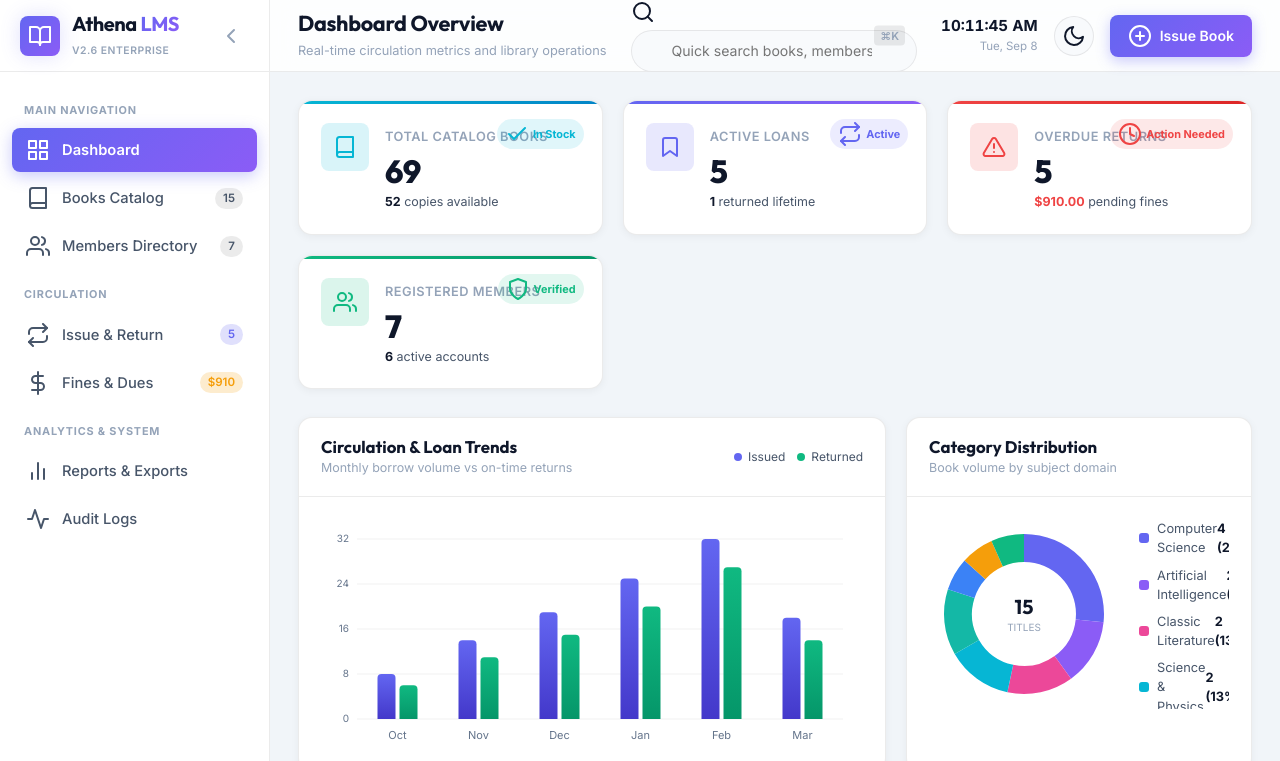
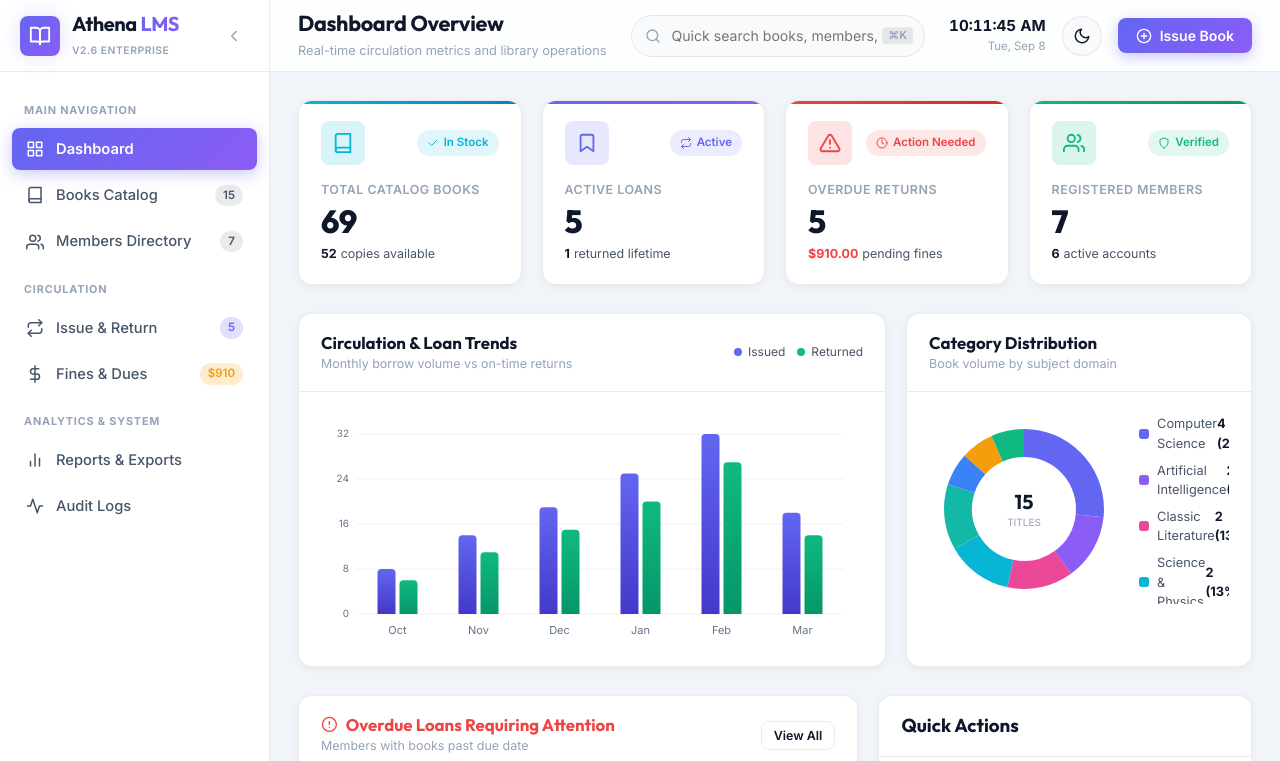
Before and after one commit to kashyapAsha/LMS, a Flask app: page / in a window 1280 px wide. Shown: the top 761 px of the page. Run offline with Flask 3, Linux system fonts and the light colour scheme; data comes from the database, SQL or seed files in the repository.

Commit message:
dashboard alignment

```diff
--- a/Library_Management_System/static/css/components.css
+++ b/Library_Management_System/static/css/components.css
@@ -35,7 +35,9 @@
     max-width: 380px;
 }
 
-.search-input-wrap i {
+.search-input-wrap i,
+.search-input-wrap svg,
+.search-input-wrap .feather {
     position: absolute;
     left: 12px;
     top: 50%;
@@ -43,6 +45,7 @@
     width: 16px;
     height: 16px;
     color: var(--text-muted);
+    pointer-events: none;
 }
 
 .search-input-wrap .form-control {
@@ -98,7 +101,9 @@ textarea.form-control {
     box-shadow: var(--shadow-sm);
 }
 
-.btn-icon-toggle i {
+.btn-icon-toggle i,
+.btn-icon-toggle svg,
+.btn-icon-toggle .feather {
     width: 16px;
     height: 16px;
 }
--- a/Library_Management_System/static/css/style.css
+++ b/Library_Management_System/static/css/style.css
@@ -87,6 +87,18 @@
     padding: 0;
 }
 
+svg.feather, i.feather {
+    width: 1em;
+    height: 1em;
+    stroke-width: 2;
+    stroke: currentColor;
+    fill: none;
+    stroke-linecap: round;
+    stroke-linejoin: round;
+    vertical-align: middle;
+    display: inline-block;
+}
+
 html, body {
     height: 100%;
     font-family: 'Inter', system-ui, -apple-system, BlinkMacSystemFont, 'Segoe UI', Roboto, sans-serif;
@@ -168,7 +180,9 @@ button, input, select, textarea {
     box-shadow: var(--shadow-glow);
 }
 
-.logo-icon i {
+.logo-icon i,
+.logo-icon svg,
+.logo-icon .feather {
     width: 22px;
     height: 22px;
 }
@@ -213,6 +227,13 @@ button, input, select, textarea {
     background: var(--border-glass);
 }
 
+.btn-sidebar-toggle i,
+.btn-sidebar-toggle svg,
+.btn-sidebar-toggle .feather {
+    width: 18px;
+    height: 18px;
+}
+
 .sidebar-nav {
     flex: 1;
     overflow-y: auto;
@@ -245,10 +266,13 @@ button, input, select, textarea {
     cursor: pointer;
 }
 
-.nav-item i {
+.nav-item i,
+.nav-item svg,
+.nav-item .feather {
     width: 18px;
     height: 18px;
     transition: transform var(--transition-fast);
+    flex-shrink: 0;
 }
 
 .nav-item:hover {
@@ -256,7 +280,9 @@ button, input, select, textarea {
     background: var(--border-glass);
 }
 
-.nav-item:hover i {
+.nav-item:hover i,
+.nav-item:hover svg,
+.nav-item:hover .feather {
     transform: scale(1.1);
 }
 
@@ -400,9 +426,13 @@ button, input, select, textarea {
 .global-search-bar {
     position: relative;
     width: 100%;
+    display: flex;
+    align-items: center;
 }
 
-.global-search-bar i {
+.global-search-bar i,
+.global-search-bar svg,
+.global-search-bar .feather {
     position: absolute;
     left: 14px;
     top: 50%;
@@ -410,6 +440,7 @@ button, input, select, textarea {
     width: 16px;
     height: 16px;
     color: var(--text-muted);
+    pointer-events: none;
 }
 
 .global-search-bar input {
@@ -442,6 +473,8 @@ button, input, select, textarea {
     background: var(--border-glass);
     padding: 2px 6px;
     border-radius: 4px;
+    pointer-events: none;
+    line-height: 1.2;
 }
 
 .navbar-right {
@@ -480,6 +513,7 @@ button, input, select, textarea {
     justify-content: center;
     cursor: pointer;
     transition: all var(--transition-fast);
+    flex-shrink: 0;
 }
 
 .btn-theme-toggle:hover {
@@ -487,7 +521,9 @@ button, input, select, textarea {
     transform: scale(1.05);
 }
 
-.btn-theme-toggle i {
+.btn-theme-toggle i,
+.btn-theme-toggle svg,
+.btn-theme-toggle .feather {
     width: 18px;
     height: 18px;
 }
@@ -511,6 +547,13 @@ button, input, select, textarea {
     cursor: pointer;
     box-shadow: 0 4px 14px var(--primary-glow);
     transition: all var(--transition-fast);
+}
+
+.btn-primary i,
+.btn-primary svg,
+.btn-primary .feather {
+    width: 16px;
+    height: 16px;
 }
 
 .btn-primary:hover {
@@ -549,20 +592,33 @@ button, input, select, textarea {
    ========================================================== */
 .stats-grid {
     display: grid;
-    grid-template-columns: repeat(auto-fit, minmax(240px, 1fr));
+    grid-template-columns: repeat(4, 1fr);
     gap: 20px;
     margin-bottom: 28px;
+}
+
+@media (max-width: 1200px) {
+    .stats-grid {
+        grid-template-columns: repeat(2, 1fr);
+    }
+}
+
+@media (max-width: 640px) {
+    .stats-grid {
+        grid-template-columns: 1fr;
+    }
 }
 
 .stat-card {
     background: var(--bg-surface);
     border: 1px solid var(--border-glass);
     border-radius: var(--radius-md);
-    padding: 22px;
+    padding: 20px 22px;
     position: relative;
     overflow: hidden;
     display: flex;
-    align-items: flex-start;
+    flex-direction: column;
+    justify-content: space-between;
     gap: 16px;
     box-shadow: var(--shadow-sm);
     transition: transform var(--transition-fast), box-shadow var(--transition-fast), border-color var(--transition-fast);
@@ -588,9 +644,16 @@ button, input, select, textarea {
 .card-overdue::after { background: var(--rose-gradient); }
 .card-members::after { background: var(--emerald-gradient); }
 
+.stat-card-header {
+    display: flex;
+    align-items: center;
+    justify-content: space-between;
+    width: 100%;
+}
+
 .stat-card-icon {
-    width: 48px;
-    height: 48px;
+    width: 44px;
+    height: 44px;
     border-radius: var(--radius-sm);
     display: flex;
     align-items: center;
@@ -598,33 +661,47 @@ button, input, select, textarea {
     flex-shrink: 0;
 }
 
+.stat-card-icon i,
+.stat-card-icon svg,
+.stat-card-icon .feather {
+    width: 22px;
+    height: 22px;
+}
+
 .card-books .stat-card-icon { background: rgba(6, 182, 212, 0.15); color: var(--accent-cyan); }
 .card-loans .stat-card-icon { background: rgba(99, 102, 241, 0.15); color: var(--primary); }
 .card-overdue .stat-card-icon { background: rgba(239, 68, 68, 0.15); color: var(--accent-rose); }
 .card-members .stat-card-icon { background: rgba(16, 185, 129, 0.15); color: var(--accent-emerald); }
 
-.stat-card-content {
-    flex: 1;
+.stat-card-body {
+    display: flex;
+    flex-direction: column;
 }
 
 .stat-label {
-    font-size: 0.8rem;
+    font-size: 0.78rem;
     font-weight: 600;
     color: var(--text-muted);
     text-transform: uppercase;
     letter-spacing: 0.5px;
+    margin-bottom: 4px;
 }
 
 .stat-value {
     font-size: 2rem;
     font-weight: 800;
+    line-height: 1.1;
     letter-spacing: -0.5px;
-    margin: 4px 0 2px;
+    margin-bottom: 6px;
+    color: var(--text-primary);
 }
 
 .stat-sub {
     font-size: 0.78rem;
     color: var(--text-secondary);
+    display: flex;
+    align-items: center;
+    gap: 4px;
 }
 
 .stat-highlight {
@@ -637,16 +714,21 @@ button, input, select, textarea {
 }
 
 .stat-badge {
-    position: absolute;
-    top: 18px;
-    right: 18px;
-    font-size: 0.68rem;
-    font-weight: 700;
-    padding: 3px 8px;
+    font-size: 0.72rem;
+    font-weight: 600;
+    padding: 4px 10px;
     border-radius: var(--radius-full);
-    display: flex;
+    display: inline-flex;
     align-items: center;
-    gap: 4px;
+    gap: 5px;
+    white-space: nowrap;
+}
+
+.stat-badge i,
+.stat-badge svg,
+.stat-badge .feather {
+    width: 12px;
+    height: 12px;
 }
 
 .badge-blue { background: rgba(6, 182, 212, 0.12); color: var(--accent-cyan); }
@@ -818,6 +900,13 @@ button, input, select, textarea {
     flex-shrink: 0;
 }
 
+.quick-btn .btn-icon i,
+.quick-btn .btn-icon svg,
+.quick-btn .btn-icon .feather {
+    width: 18px;
+    height: 18px;
+}
+
 .btn-action-issue .btn-icon { background: rgba(99, 102, 241, 0.15); color: var(--primary); }
 .btn-action-addbook .btn-icon { background: rgba(6, 182, 212, 0.15); color: var(--accent-cyan); }
 .btn-action-addmember .btn-icon { background: rgba(16, 185, 129, 0.15); color: var(--accent-emerald); }
@@ -878,6 +967,13 @@ button, input, select, textarea {
     flex-shrink: 0;
 }
 
+.feed-item-icon i,
+.feed-item-icon svg,
+.feed-item-icon .feather {
+    width: 14px;
+    height: 14px;
+}
+
 .feed-item-text {
     flex: 1;
     color: var(--text-secondary);
--- a/Library_Management_System/templates/index.html
+++ b/Library_Management_System/templates/index.html
@@ -149,66 +149,74 @@
                     <!-- Top Metric Cards -->
                     <div class="stats-grid">
                         <div class="stat-card card-books">
+                            <div class="stat-card-header">
                                 <div class="stat-card-icon">
                                     <i data-feather="book"></i>
                                 </div>
-                            <div class="stat-card-content">
+                                <div class="stat-badge badge-blue">
+                                    <i data-feather="check"></i> In Stock
+                                </div>
+                            </div>
+                            <div class="stat-card-body">
                                 <span class="stat-label">Total Catalog Books</span>
                                 <h3 class="stat-value" id="stat-total-books">0</h3>
                                 <div class="stat-sub">
                                     <span class="stat-highlight" id="stat-available-copies">0</span> copies available
                                 </div>
                             </div>
-                            <div class="stat-badge badge-blue">
-                                <i data-feather="check"></i> In Stock
-                            </div>
                         </div>
 
                         <div class="stat-card card-loans">
+                            <div class="stat-card-header">
                                 <div class="stat-card-icon">
                                     <i data-feather="bookmark"></i>
                                 </div>
-                            <div class="stat-card-content">
+                                <div class="stat-badge badge-purple">
+                                    <i data-feather="repeat"></i> Active
+                                </div>
+                            </div>
+                            <div class="stat-card-body">
                                 <span class="stat-label">Active Loans</span>
                                 <h3 class="stat-value" id="stat-active-loans">0</h3>
                                 <div class="stat-sub">
                                     <span class="stat-highlight" id="stat-returned-loans">0</span> returned lifetime
                                 </div>
                             </div>
-                            <div class="stat-badge badge-purple">
-                                <i data-feather="repeat"></i> Active
-                            </div>
                         </div>
 
                         <div class="stat-card card-overdue">
+                            <div class="stat-card-header">
                                 <div class="stat-card-icon">
                                     <i data-feather="alert-triangle"></i>
                                 </div>
-                            <div class="stat-card-content">
+                                <div class="stat-badge badge-rose">
+                                    <i data-feather="clock"></i> Action Needed
+                                </div>
+                            </div>
+                            <div class="stat-card-body">
                                 <span class="stat-label">Overdue Returns</span>
                                 <h3 class="stat-value" id="stat-overdue-loans">0</h3>
                                 <div class="stat-sub">
                                     <span class="stat-highlight stat-danger" id="stat-unpaid-fines">$0.00</span> pending fines
                                 </div>
                             </div>
-                            <div class="stat-badge badge-rose">
-                                <i data-feather="clock"></i> Action Needed
-                            </div>
                         </div>
 
                         <div class="stat-card card-members">
+                            <div class="stat-card-header">
                                 <div class="stat-card-icon">
                                     <i data-feather="users"></i>
                                 </div>
-                            <div class="stat-card-content">
+                                <div class="stat-badge badge-emerald">
+                                    <i data-feather="shield"></i> Verified
+                                </div>
+                            </div>
+                            <div class="stat-card-body">
                                 <span class="stat-label">Registered Members</span>
                                 <h3 class="stat-value" id="stat-total-members">0</h3>
                                 <div class="stat-sub">
                                     <span class="stat-highlight" id="stat-active-members">0</span> active accounts
                                 </div>
-                            </div>
-                            <div class="stat-badge badge-emerald">
-                                <i data-feather="shield"></i> Verified
                             </div>
                         </div>
                     </div>
```
Lines whose indentation alone changed are shown as unchanged.
